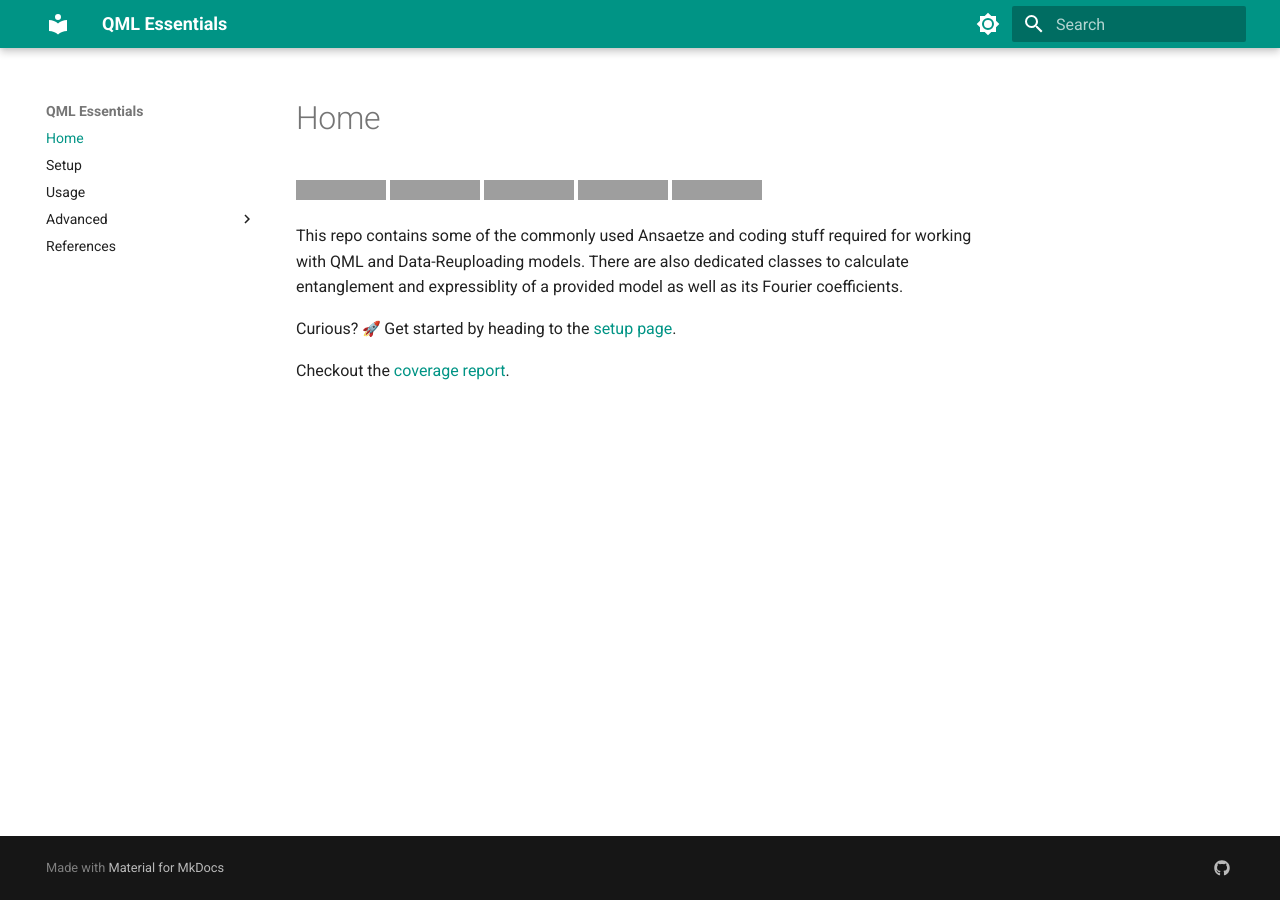
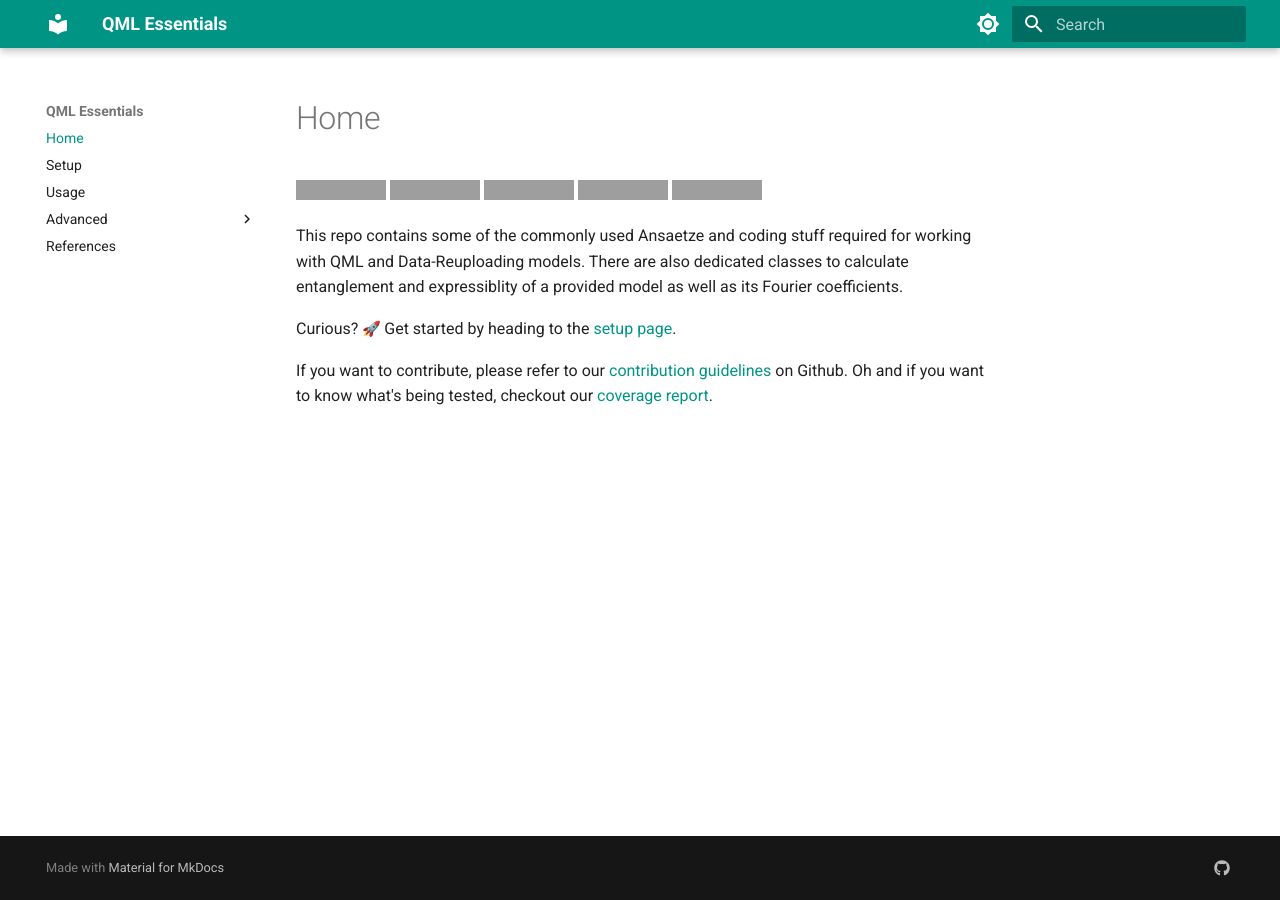
Before and after one commit to cirKITers/qml-essentials, an MkDocs documentation site: the page built from docs/index.md, in a window 1280 px wide. Built offline with MkDocs 1.6.1 and Material for MkDocs 9.7.7, drawn with Linux system fonts in a browser that asks for light colours; emoji names are drawn with the system emoji font; grey boxes are pictures that could not be loaded.

Commit message:
updated index with more links
Signed-off-by: Melvin Strobl <lc3267@kit.edu>

```diff
--- a/docs/index.md
+++ b/docs/index.md
@@ -6,4 +6,5 @@ There are also dedicated classes to calculate entanglement and expressiblity of
 
 Curious? :rocket: Get started by heading to the [setup page](https://cirkiters.github.io/qml-essentials/setup/).
 
-Checkout the [coverage report](coverage/index.html).
+If you want to contribute, please refer to our [contribution guidelines](https://github.com/cirKITers/qml-essentials/blob/main/CONTRIBUTING.md) on Github.
+Oh and if you want to know what's being tested, checkout our [coverage report](coverage/index.html).
```
Also changed, not shown: CONTRIBUTING.md (+1 -1 lines).
